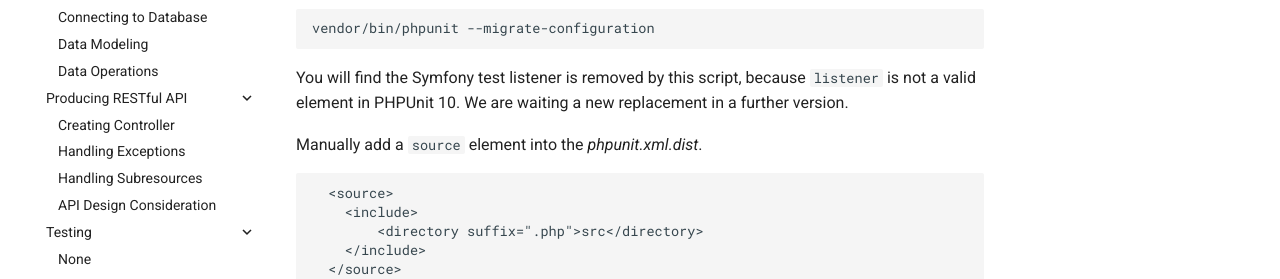
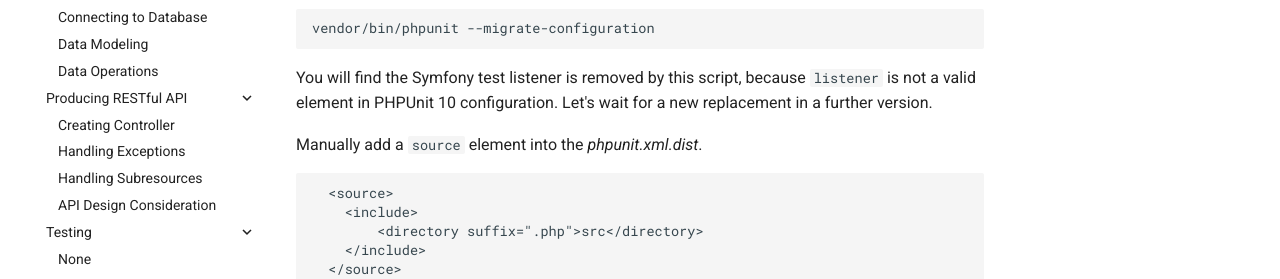
Before and after one commit to hantsy/symfony-rest-sample, an MkDocs documentation site: the page built from docs/tips/v7.md, in a window 1280 px wide and 900 px high, scrolled down 5573 px. Shown: the part 271-550 px from the top of the window. Built offline with MkDocs 1.6.1 and Material for MkDocs 9.7.7, drawn with Linux system fonts in a browser that asks for light colours; comment, search, counter and statistics services are not loaded.

Commit message:
chore: clean codes

````diff
--- a/docs/tips/v7.md
+++ b/docs/tips/v7.md
@@ -273,7 +273,7 @@ Run the following command to migrate the configuration to PHPUnit 10 compatible
 ```bash
 vendor/bin/phpunit --migrate-configuration
 ```
-You will find the Symfony test listener is removed by this script, because `listener` is not a valid element in PHPUnit 10. We are waiting a new replacement in a further version.
+You will find the Symfony test listener is removed by this script, because `listener` is not a valid element in PHPUnit 10 configuration. Let's wait for a new replacement in a further version.
 
 Manually add a `source` element into the *phpunit.xml.dist*.
 
````
